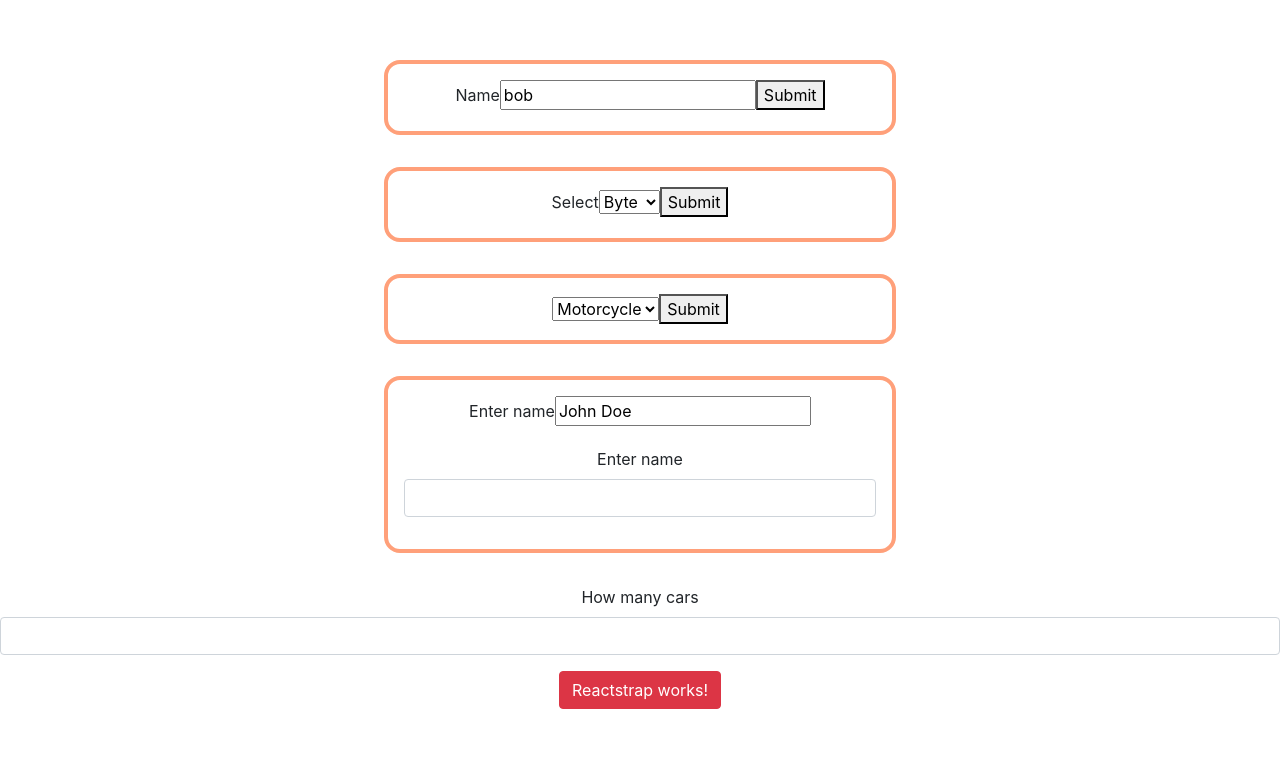
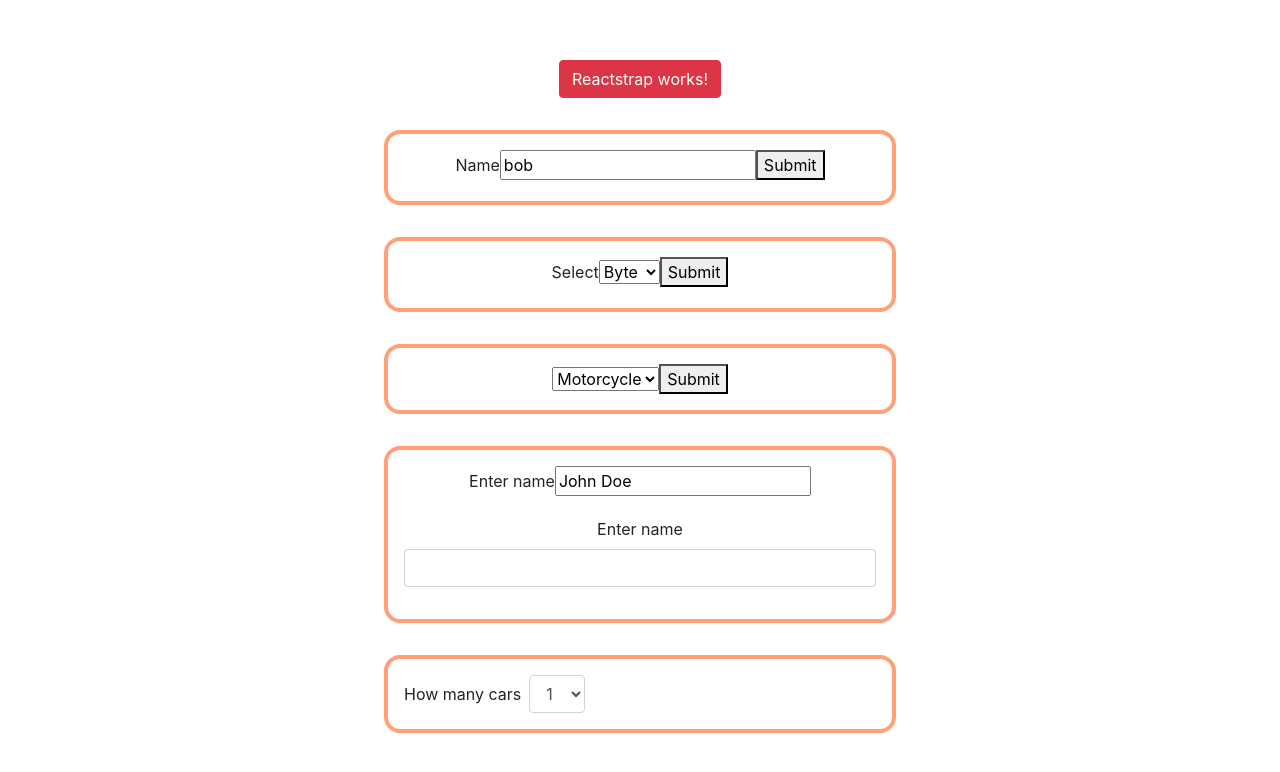
Before and after one commit to BigRiceEater/formik-playground, a React (Create React App) app: page / in a window 1280 px wide. Shown: the top 772 px of the page. Built offline with nearby package versions, Linux system fonts and the light colour scheme.

Commit message:
Fix reactstrap select

```diff
--- a/src/App.js
+++ b/src/App.js
@@ -15,21 +15,20 @@ class App extends React.Component {
       <BasicInput />,
       <BasicSelect />,
       <FormikSelect />,
-      <BootstrapFormikSelect />
+      <BootstrapFormikSelect />,
+      <BootstrapSelect />
     ]
   };
 
   render() {
     return (
       <div className='App'>
+        <Button color='danger'>Reactstrap works!</Button>
         {this.state.components.map((comp, idx) => (
           <div className='demo-wrapper' key={idx}>
             {comp}
           </div>
         ))}
-
-        <BootstrapSelect />
-        <Button color='danger'>Reactstrap works!</Button>
       </div>
     );
   }
--- a/src/components/BootstrapSelect.jsx
+++ b/src/components/BootstrapSelect.jsx
@@ -1,13 +1,17 @@
 import React, { Component } from 'react';
-import { Form, FormGroup, Input, Label } from 'reactstrap';
+import { Form, FormGroup, Input, Label, Select } from 'reactstrap';
 
 class BootstrapSelect extends Component {
   render() {
     return (
-      <Form>
-        <FormGroup>
-          <Label>How many cars</Label>
-          <Input type='text' />
+      <Form inline>
+        <FormGroup className='mb-2 mr-sm-2 mb-sm-0'>
+          <Label className='mr-sm-2'>How many cars</Label>
+          <Input type='select' className='w-64'>
+            <option value='num_1'>1</option>
+            <option value='num_2'>2</option>
+            <option value='num_3'>3</option>
+          </Input>
         </FormGroup>
       </Form>
     );
```
